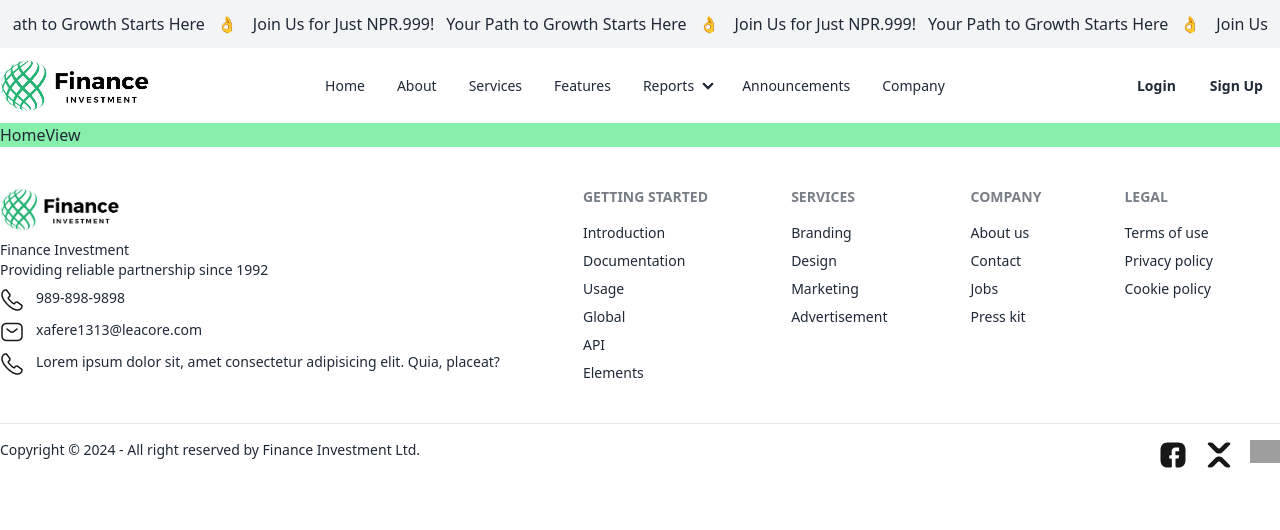
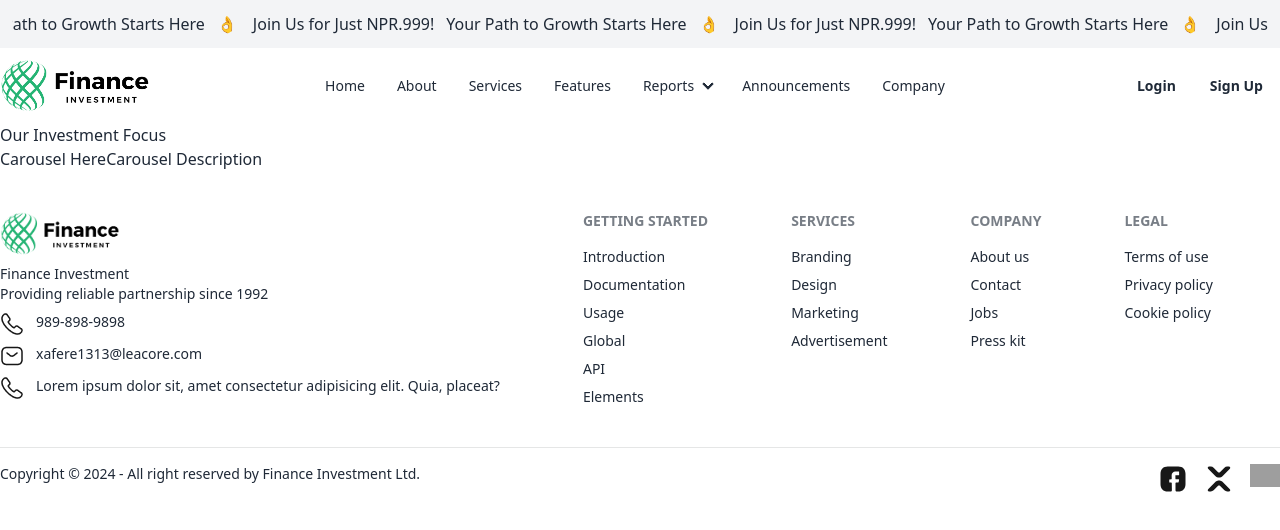
Before and after one commit to ronishhh/Investment, a Vue app: page / in a window 1280 px wide. Shown: the top 530 px of the page. Built offline with nearby package versions, Linux system fonts and the light colour scheme; grey boxes are pictures that could not be loaded.

Commit message:
add: investmentFocus component

```diff
--- a/src/components/Footer.vue
+++ b/src/components/Footer.vue
@@ -2,7 +2,7 @@
   <footer class="footer text-base-content py-10">
     <aside>
       <img :src="brandLogo" alt="logo without text" height="120" width="120" />
-      <p>
+      <p class="mb-3">
         Finance Investment
         <br />
         Providing reliable partnership since 1992
@@ -55,7 +55,9 @@
   </footer>
   <footer class="footer text-base-content border-base-300 border-t py-4">
     <aside class="grid-flow-col items-center">
-      <p>Copyright © 2024 - All right reserved by Finance Investment Ltd.</p>
+      <p>
+        Copyright © {{ year }} - All right reserved by Finance Investment Ltd.
+      </p>
     </aside>
     <nav class="md:place-self-center md:justify-self-end">
       <div class="grid grid-flow-col gap-4">
@@ -82,4 +84,6 @@ import {
   instagramSVG,
   facebookSVG,
 } from "../../utils/index.ts";
+
+const year = new Date().getFullYear();
 </script>
--- /dev/null
+++ b/src/components/InvestmentFocus.vue
@@ -0,0 +1,11 @@
+<template>
+  <div>
+    <div class="investment-detail">
+      <h3>Our Investment Focus</h3>
+    </div>
+    <div>
+      <div class="carousel">Carousel Here</div>
+      <div class="carousel">Carousel Description</div>
+    </div>
+  </div>
+</template>
--- a/src/layout/Main.vue
+++ b/src/layout/Main.vue
@@ -8,7 +8,7 @@
       </div>
     </div>
     <!-- Main content -->
-    <div class="bg-green-300">
+    <div>
       <div class="container mx-auto">
         <RouterView />
       </div>
--- a/src/output.css
+++ b/src/output.css
@@ -830,6 +830,15 @@ html {
   content: var(--tw-content);
 }
 
+.carousel {
+  display: inline-flex;
+  overflow-x: scroll;
+  scroll-snap-type: x mandatory;
+  scroll-behavior: smooth;
+  -ms-overflow-style: none;
+  scrollbar-width: none;
+}
+
 @media (hover: hover) {
   .btn:hover {
     --tw-border-opacity: 1;
@@ -1088,6 +1097,10 @@ html {
   100% {
     transform: scale(1);
   }
+}
+
+.carousel::-webkit-scrollbar {
+  display: none;
 }
 
 @keyframes checkmark {
@@ -1365,6 +1378,10 @@ html {
   align-items: center;
 }
 
+.justify-center {
+  justify-content: center;
+}
+
 .justify-between {
   justify-content: space-between;
 }
@@ -1408,6 +1425,11 @@ html {
 .bg-base-200 {
   --tw-bg-opacity: 1;
   background-color: var(--fallback-b2,oklch(var(--b2)/var(--tw-bg-opacity)));
+}
+
+.bg-purple-400 {
+  --tw-bg-opacity: 1;
+  background-color: rgb(192 132 252 / var(--tw-bg-opacity));
 }
 
 .fill-current {
--- a/src/views/HomeView.vue
+++ b/src/views/HomeView.vue
@@ -1,13 +1,11 @@
 <template>
   <div>
-    HomeView
+    <InvestmentFocus />
   </div>
 </template>
 
 <script setup>
-
+import InvestmentFocus from "@/components/InvestmentFocus.vue";
 </script>
 
-<style lang="scss" scoped>
-
-</style>
+<style lang="scss" scoped></style>
```
